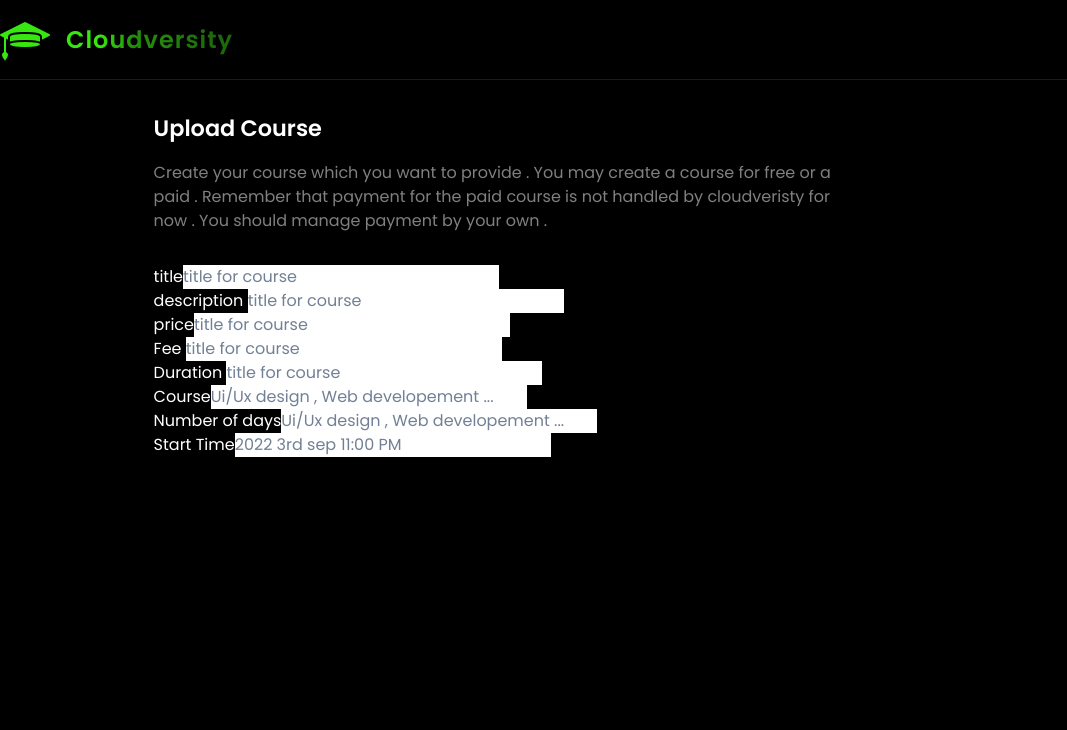
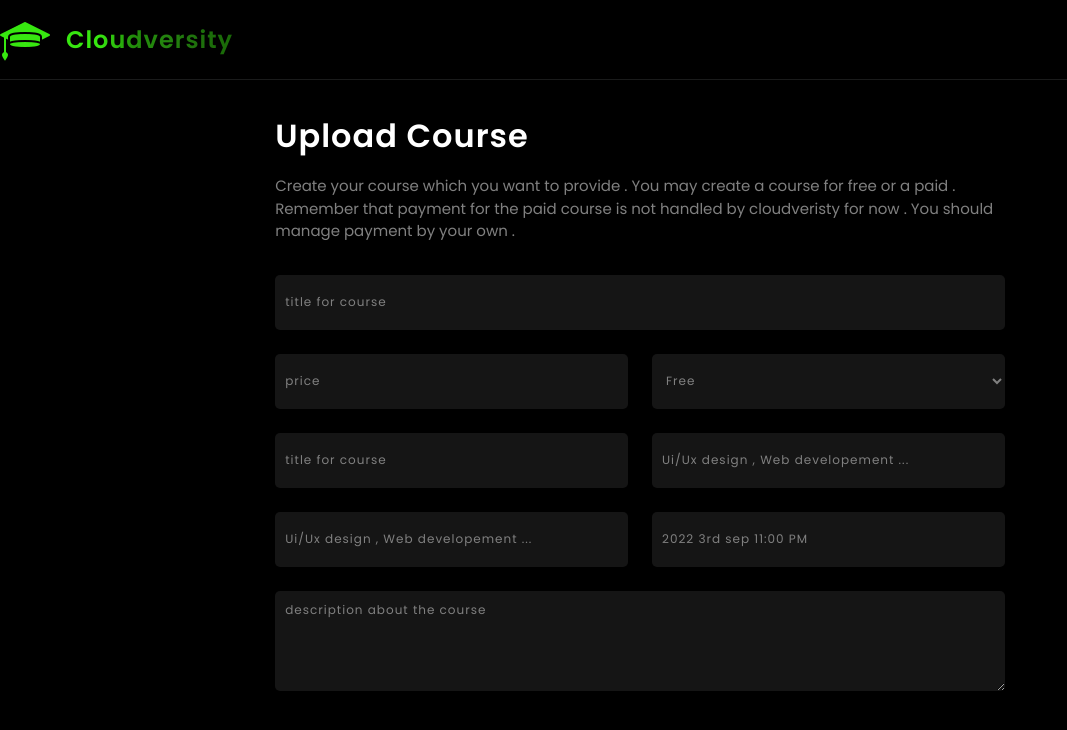
Before and after one commit to Santoshkunwar44/cloudversity, a React (Vite) app in the folder frontend/: page /create-course in a window 1280 px wide. Shown: the top 730 px of the page, without its empty margins (0-1067 px from the left). Built offline with nearby package versions, Linux system fonts and the light colour scheme; no server answers.

Commit message:
create course

```diff
--- a/frontend/src/pages/CreateCourse/CreateCourse.styles.ts
+++ b/frontend/src/pages/CreateCourse/CreateCourse.styles.ts
@@ -7,21 +7,79 @@ width:100%;
     justify-content:center;
     padding:2rem;
     .createContent{
-        width:80%;
+        width:60%;
         display:flex;
         flex-direction:column;
         gap:2rem;
         .createHeader{
-            width:70%;
+            width:100%;
             display:flex;
             flex-direction:column;
             gap:15px;
-
+            .headerText{
+                font-size:2rem;
+                letter-spacing:1px;
+            }
             .headerDesc{
                 color:gray;
+                font-size:15px;
             }
         }
+
+        .formBox{
+            display:flex;
+            flex-wrap:wrap;
+            gap:1.5rem;
+            .singleItem{
+               width:100%;
+                gap:1.5rem;
+
+                flex-wrap:wrap;
+                display:flex;
+            }
+            .inputItem{
+                min-width:300px;
+                display:flex;
+
+                flex-direction:column;
+                gap:5px;
+                flex:1;
+
+                label{
+                    color:gray;
+                    font-size:10px;
+                    letter-spacing:1px;
+                }
+
+                input,textarea,select{
+                    height:55px;
+                    outline:none;
+                    border:none;
+                    width:100%;
+                    border-radius:5px;
+                    padding:0 10px;
+                    background:#151515;
+                    font-size:12px;
+                    letter-spacing:1px;
+                    color:gray;
+
+                    &::placeholder{
+                        color:gray;
+                        font-size:12px;
+
+                    }
+                }
+                textarea{
+                    padding:10px;
+                    height:100px;
+                }
+            }
+        }
+
+
     }
+
+
 }
 
 `
--- a/frontend/src/pages/CreateCourse/CreateCourse.tsx
+++ b/frontend/src/pages/CreateCourse/CreateCourse.tsx
@@ -1,49 +1,65 @@
+import { ChangeEvent, useState } from 'react'
 import Navbar from '../../components/Navbar/Navbar'
 import { CreateCourseWrapper } from './CreateCourse.styles'
 
 const CreateCourse = () => {
+    const [courseData,setCourseData] = useState({})
+
+    const handleChangeInput  =(event:ChangeEvent<HTMLInputElement>)=>{
+        const {name,value} = event.target;
+        setCourseData(prev=>({...prev,[name]:value}))
+
+    }
+    const handleSelectChange=(event:ChangeEvent<HTMLSelectElement>)=>{
+        const {name,value} = event.target;
+        setCourseData(prev=>({...prev,[name]:value}))
+    }
+
+    const handleTextAreaChange=(event:ChangeEvent<HTMLTextAreaElement>)=>{
+        const {name,value} = event.target;
+        setCourseData(prev=>({...prev,[name]:value}))
+    }
+
   return (
     <CreateCourseWrapper>
         <Navbar/>
         <div className="createCourseContainer">
                 <div className="createContent">
                     <div className="createHeader">
-                        <h1>Upload Course</h1>
+                        <h1 className='headerText'>Upload Course</h1>
                         <p className='headerDesc'>Create your course which you want to provide . You may create a course for free or a paid . Remember that payment for the paid course is not handled by cloudveristy for now . You should manage payment by your own .  </p>
 
                     </div>
-                    <form action="">
+                    <form action="" className='formBox'>
                         <div className="inputItem">
-                            <label htmlFor="">title</label>
-                            <input type="text" name="title" placeholder='title for course' />
+                            <input type="text" name="title" placeholder='title for course' onChange={handleChangeInput} />
+                        </div>
+                        <div className='singleItem'>
+
+                        <div className="inputItem">
+                            <input type="text" name="title" placeholder='price' onChange={handleChangeInput} />
                         </div>
                         <div className="inputItem">
-                            <label htmlFor="">description </label>
-                            <input type="text" name="title" placeholder='title for course' />
+                            <select name="" id="" onChange={handleSelectChange}>
+                                <option value="free">Free</option>
+                                <option value="paid">Paid</option>
+                            </select>
+                        </div>
                         </div>
                         <div className="inputItem">
-                            <label htmlFor="">price</label>
-                            <input type="text" name="title" placeholder='title for course' />
+                            <input type="text" name="title" placeholder='title for course' onChange={handleChangeInput} />
                         </div>
                         <div className="inputItem">
-                            <label htmlFor="">Fee </label>
-                            <input type="text" name="title" placeholder='title for course' />
+                            <input type="text" name="title" placeholder='Ui/Ux design , Web developement ...' onChange={handleChangeInput} />
                         </div>
                         <div className="inputItem">
-                            <label htmlFor="">Duration </label>
-                            <input type="text" name="title" placeholder='title for course' />
+                            <input type="text" name="title" placeholder='Ui/Ux design , Web developement ...' onChange={handleChangeInput} />
+                        </div>
+                         <div className="inputItem">
+                            <input type="text" name="startTime" placeholder='2022 3rd sep 11:00 PM'  onChange={handleChangeInput}/>
                         </div>
                         <div className="inputItem">
-                            <label htmlFor="">Course</label>
-                            <input type="text" name="title" placeholder='Ui/Ux design , Web developement ...' />
-                        </div>
-                        <div className="inputItem">
-                            <label htmlFor="">Number of days</label>
-                            <input type="text" name="title" placeholder='Ui/Ux design , Web developement ...' />
-                        </div>
-                         <div className="inputItem">
-                            <label htmlFor="">Start Time</label>
-                            <input type="text" name="startTime" placeholder='2022 3rd sep 11:00 PM' />
+                        <textarea placeholder='description about the course ' name="" id=""   onChange={handleTextAreaChange}></textarea>
                         </div>
                     </form>
                 </div>
--- a/frontend/src/utils/Types.ts
+++ b/frontend/src/utils/Types.ts
@@ -15,3 +15,6 @@ export type UserType={
     updatedAt?:string,
     _id?:string,
 }
+export type Coursetype={
+
+}
```
